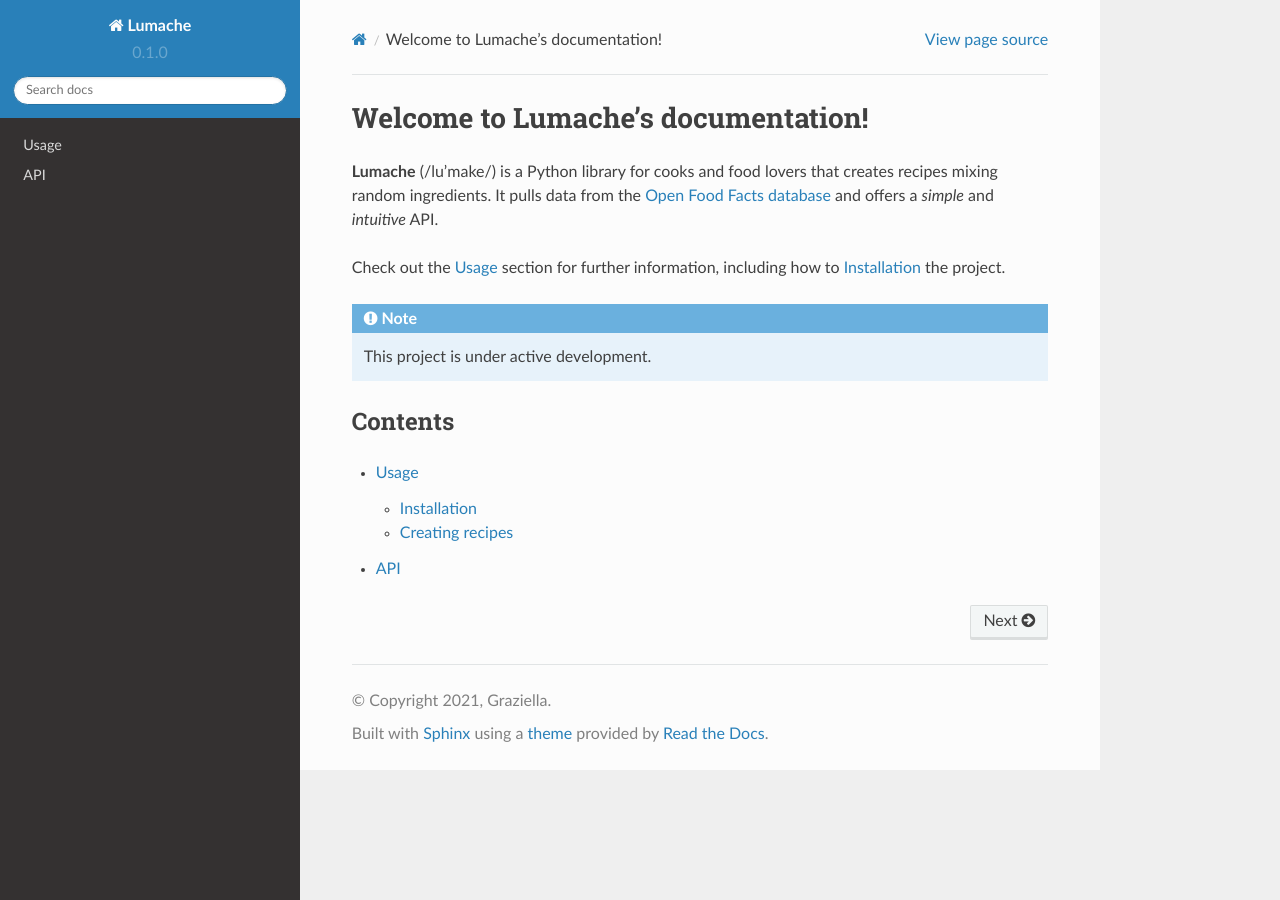
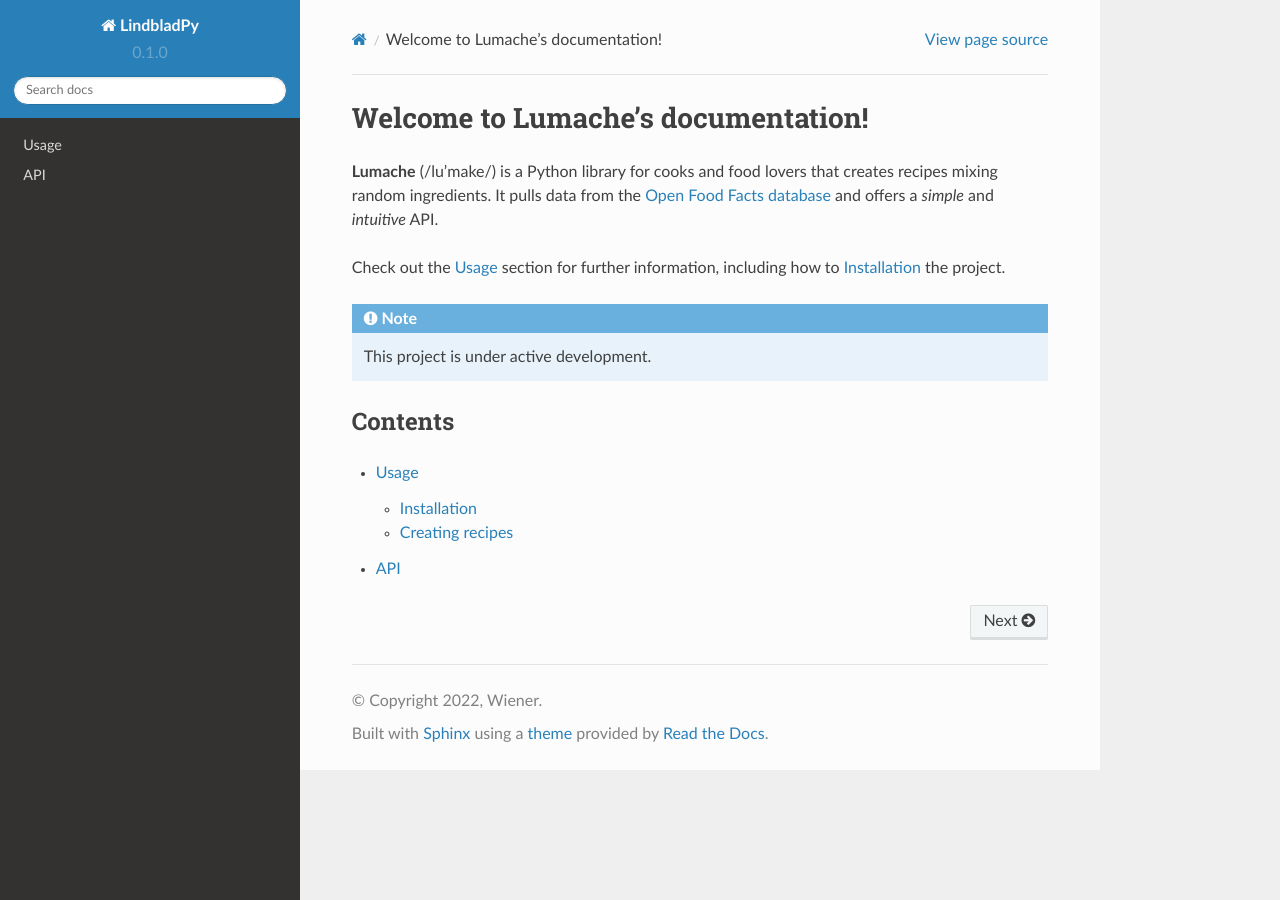
Before and after one commit to tobiaswiener/Lindblad, a Sphinx documentation site: the page built from docs/source/index.rst, in a window 1280 px wide. Built offline with Sphinx 7.4.7 and the Read the Docs theme 2.0.0, drawn with Linux system fonts in a browser that asks for light colours.

Commit message:
project name

```diff
--- a/docs/source/conf.py
+++ b/docs/source/conf.py
@@ -2,9 +2,9 @@
 
 # -- Project information
 
-project = 'Lumache'
-copyright = '2021, Graziella'
-author = 'Graziella'
+project = 'LindbladPy'
+copyright = '2022, Wiener'
+author = 'Wiener'
 
 release = '0.1'
 version = '0.1.0'
```
